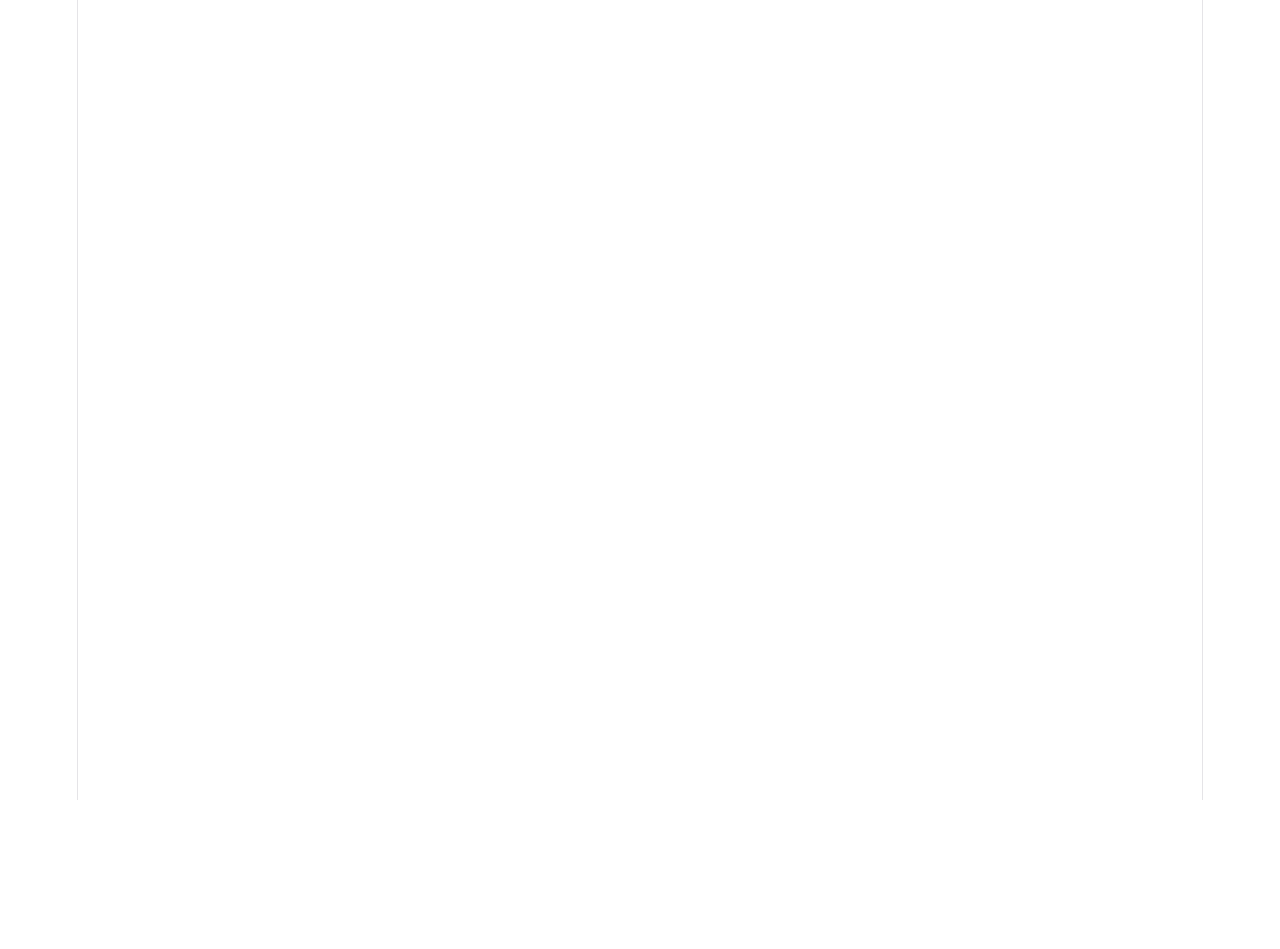
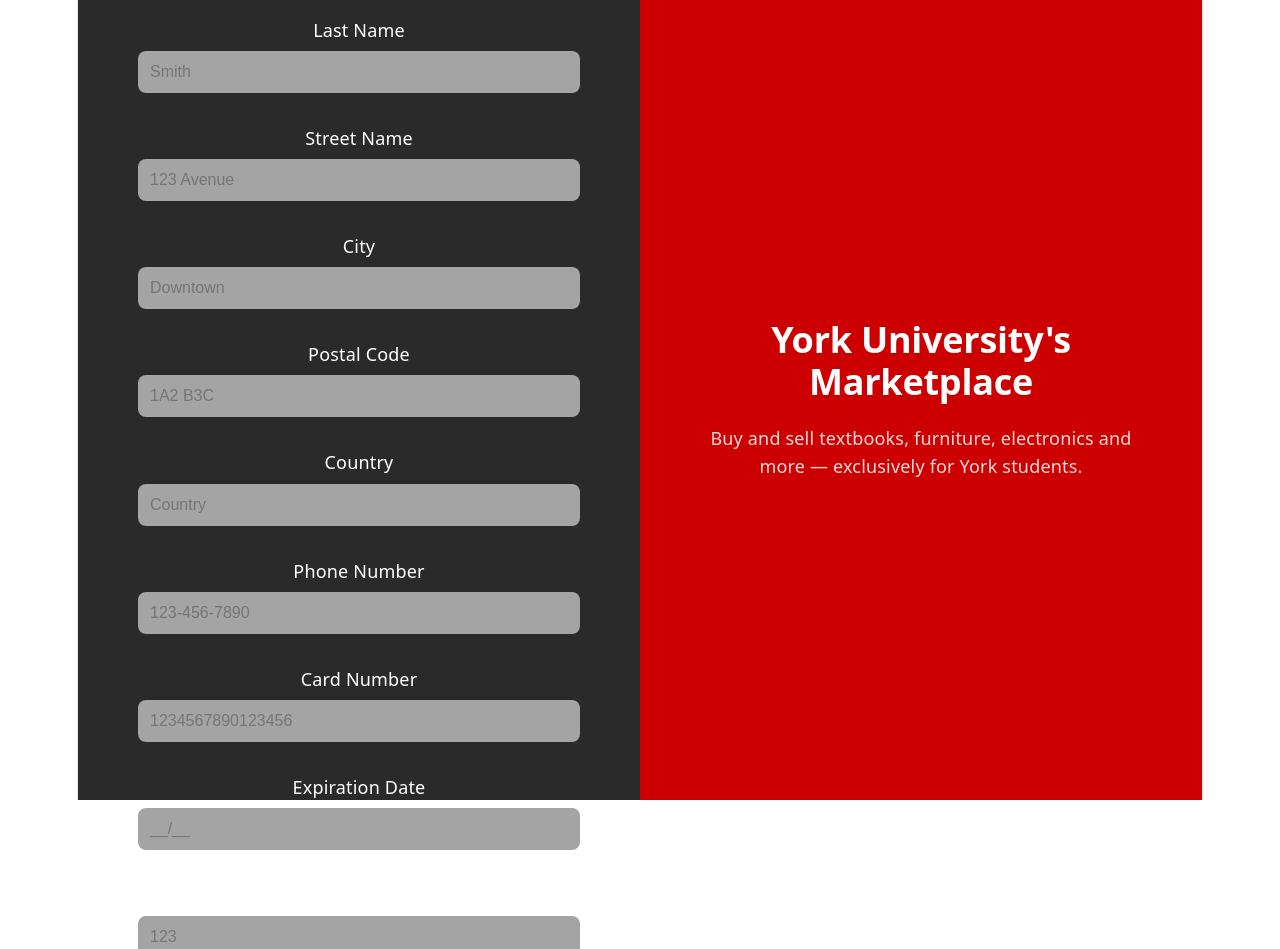
Before and after one commit to EdisonnTran/YUBuy, a React app in the folder frontend/: page /checkout in a window 1280 px wide. Before the commit this address had no page. Shown: the top 949 px of the page. Before the commit the page ends 800 px from the top, so only its background shows below. Built offline with nearby package versions, Linux system fonts and the light colour scheme; the HTML template or start-up script is replaced by a standard one.

Commit message:
Finished creating all the fields for a checkout page. I also added the checkout endpoint for routing.

```diff
--- a/frontend/src/App.jsx
+++ b/frontend/src/App.jsx
@@ -1,11 +1,13 @@
 import { BrowserRouter, Routes, Route } from 'react-router-dom'
 import Login from './pages/Login'
+import Checkout from './pages/Checkout'
 
 export default function App() {
   return (
     <BrowserRouter>
       <Routes>
         <Route path="/login" element={<Login />} />
+        <Route path="/checkout" element={<Checkout />} />
       </Routes>
     </BrowserRouter>
   )
--- a/frontend/src/pages/Checkout.jsx
+++ b/frontend/src/pages/Checkout.jsx
@@ -10,7 +10,6 @@
   const [postalCode, setPostalCode] = useState('')
   const [country, setCountry] = useState('')
   const [phoneNumber, setPhoneNumber] = useState('')
-  const [phoneNumber, setPhoneNumber] = useState('')
 
   // payment details
   const [cardNumber, setCardNumber] = useState('')
@@ -21,7 +20,8 @@
   const navigate = useNavigate()
 
   const handleCheckout = () => {
-    console.log('Checkout clicked', { email, password })
+    console.log('Checkout clicked', { firstName, lastName,streetName, city,
+    postalCode, country, phoneNumber, cardNumber, expirationDate, securityCode})
   }
 
   return (
@@ -30,31 +30,103 @@
       <div style={{ flex: 1, backgroundColor: '#2a2a2a', padding: '60px', display: 'flex', flexDirection: 'column', justifyContent: 'center' }}>
         <h2 style={{ color: '#CC0000', fontSize: '32px', fontWeight: 'bold', marginBottom: '8px' }}>YU<span style={{ color: 'white', fontWeight: '400' }}>Buy</span></h2>
         <h1 style={{ color: 'white', fontSize: '36px', fontWeight: 'bold', marginTop: '40px' }}>Welcome Back</h1>
-        <p style={{ color: '#aaaaaa', fontSize: '18px', marginTop: '8px' }}>Sign in to your YUBuy account</p>
+        <p style={{ color: '#aaaaaa', fontSize: '18px', marginTop: '8px' }}>Checkout</p>
 
-        <label style={{ color: 'white', marginTop: '32px', marginBottom: '8px' }}>Email</label>
+        <label style={{ color: 'white', marginTop: '32px', marginBottom: '8px' }}>First Name</label>
         <input
-          type="email"
-          placeholder="you@yorku.ca"
-          value={email}
-          onChange={(e) => setEmail(e.target.value)}
+          type="firstName"
+          placeholder="John"
+          value={firstName}
+          onChange={(e) => setFirstName(e.target.value)}
           style={{ padding: '12px', borderRadius: '8px', border: 'none', backgroundColor: '#a4a4a4', color: 'white', fontSize: '16px' }}
         />
 
-        <label style={{ color: 'white', marginTop: '24px', marginBottom: '8px' }}>Password</label>
+        <label style={{ color: 'white', marginTop: '32px', marginBottom: '8px' }}>Last Name</label>
         <input
-          type="password"
-          placeholder="••••••••"
-          value={password}
-          onChange={(e) => setPassword(e.target.value)}
+          type="lastName"
+          placeholder="Smith"
+          value={lastName}
+          onChange={(e) => setLastName(e.target.value)}
+          style={{ padding: '12px', borderRadius: '8px', border: 'none', backgroundColor: '#a4a4a4', color: 'white', fontSize: '16px' }}
+        />
+
+        <label style={{ color: 'white', marginTop: '32px', marginBottom: '8px' }}>Street Name</label>
+        <input
+          type="streetName"
+          placeholder="123 Avenue"
+          value={streetName}
+          onChange={(e) => setStreetName(e.target.value)}
+          style={{ padding: '12px', borderRadius: '8px', border: 'none', backgroundColor: '#a4a4a4', color: 'white', fontSize: '16px' }}
+        />
+
+        <label style={{ color: 'white', marginTop: '32px', marginBottom: '8px' }}>City</label>
+        <input
+          type="city"
+          placeholder="Downtown"
+          value={city}
+          onChange={(e) => setCityName(e.target.value)}
+          style={{ padding: '12px', borderRadius: '8px', border: 'none', backgroundColor: '#a4a4a4', color: 'white', fontSize: '16px' }}
+        />
+
+        <label style={{ color: 'white', marginTop: '32px', marginBottom: '8px' }}>Postal Code</label>
+        <input
+          type="postalCode"
+          placeholder="1A2 B3C"
+          value={postalCode}
+          onChange={(e) => setPostalCode(e.target.value)}
+          style={{ padding: '12px', borderRadius: '8px', border: 'none', backgroundColor: '#a4a4a4', color: 'white', fontSize: '16px' }}
+        />
+
+        <label style={{ color: 'white', marginTop: '32px', marginBottom: '8px' }}>Country</label>
+        <input
+          type="country"
+          placeholder="Country"
+          value={country}
+          onChange={(e) => setCountry(e.target.value)}
+          style={{ padding: '12px', borderRadius: '8px', border: 'none', backgroundColor: '#a4a4a4', color: 'white', fontSize: '16px' }}
+        />
+
+        <label style={{ color: 'white', marginTop: '32px', marginBottom: '8px' }}>Phone Number</label>
+        <input
+          type="phoneNumber"
+          placeholder="123-456-7890"
+          value={phoneNumber}
+          onChange={(e) => setPhoneNumber(e.target.value)}
+          style={{ padding: '12px', borderRadius: '8px', border: 'none', backgroundColor: '#a4a4a4', color: 'white', fontSize: '16px' }}
+        />
+
+        <label style={{ color: 'white', marginTop: '32px', marginBottom: '8px' }}>Card Number</label>
+        <input
+          type="cardNumber"
+          placeholder="1234567890123456"
+          value={cardNumber}
+          onChange={(e) => setCardNumber(e.target.value)}
+          style={{ padding: '12px', borderRadius: '8px', border: 'none', backgroundColor: '#a4a4a4', color: 'white', fontSize: '16px' }}
+        />
+
+        <label style={{ color: 'white', marginTop: '32px', marginBottom: '8px' }}>Expiration Date</label>
+        <input
+          type="expirationDate"
+          placeholder="__/__"
+          value={expirationDate}
+          onChange={(e) => setExpirationDate(e.target.value)}
+          style={{ padding: '12px', borderRadius: '8px', border: 'none', backgroundColor: '#a4a4a4', color: 'white', fontSize: '16px' }}
+        />
+
+        <label style={{ color: 'white', marginTop: '32px', marginBottom: '8px' }}>Security Code</label>
+        <input
+          type="securityCode"
+          placeholder="123"
+          value={securityCode}
+          onChange={(e) => setSecurityCode(e.target.value)}
           style={{ padding: '12px', borderRadius: '8px', border: 'none', backgroundColor: '#a4a4a4', color: 'white', fontSize: '16px' }}
         />
 
         <button
-          onClick={handleSignIn}
+          onClick={handleCheckout}
           style={{ marginTop: '40px', padding: '16px', backgroundColor: '#CC0000', color: 'white', border: 'none', borderRadius: '12px', fontSize: '18px', fontWeight: '500', cursor: 'pointer' }}
         >
-          Sign In
+          Checkout
         </button>
 
         <p style={{ color: 'white', marginTop: '24px', textAlign: 'center' }}>
```
